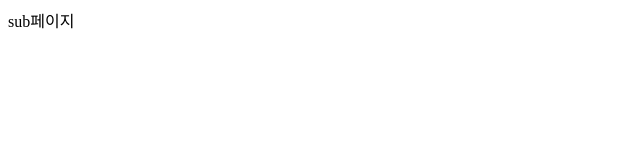
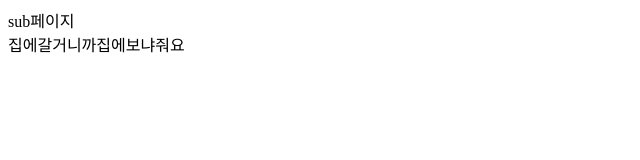
Before and after one commit to ddingji/redesign, a plain HTML site: page sub.html in a window 1280 px wide. Shown: the whole page, without its empty margins (0-640 px from the left). Drawn offline with Linux system fonts and the light colour scheme.

Commit message:
subpage haha

```diff
--- a/sub.html
+++ b/sub.html
@@ -5,6 +5,7 @@
     <title>sub</title>
   </head>
   <body>
-    sub페이지
+    sub페이지<br>
+    집에갈거니까집에보냐줘요
   </body>
 </html>
```
